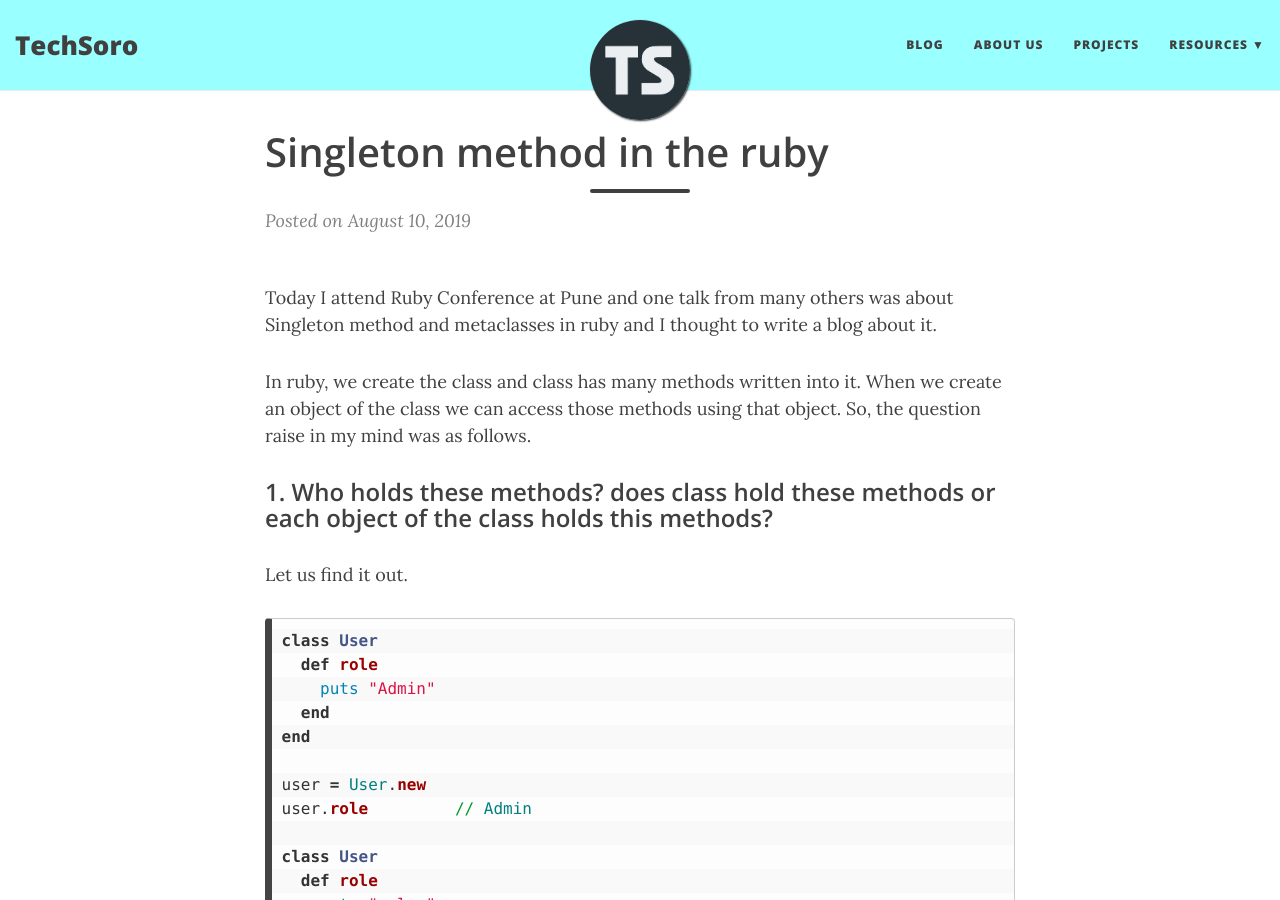
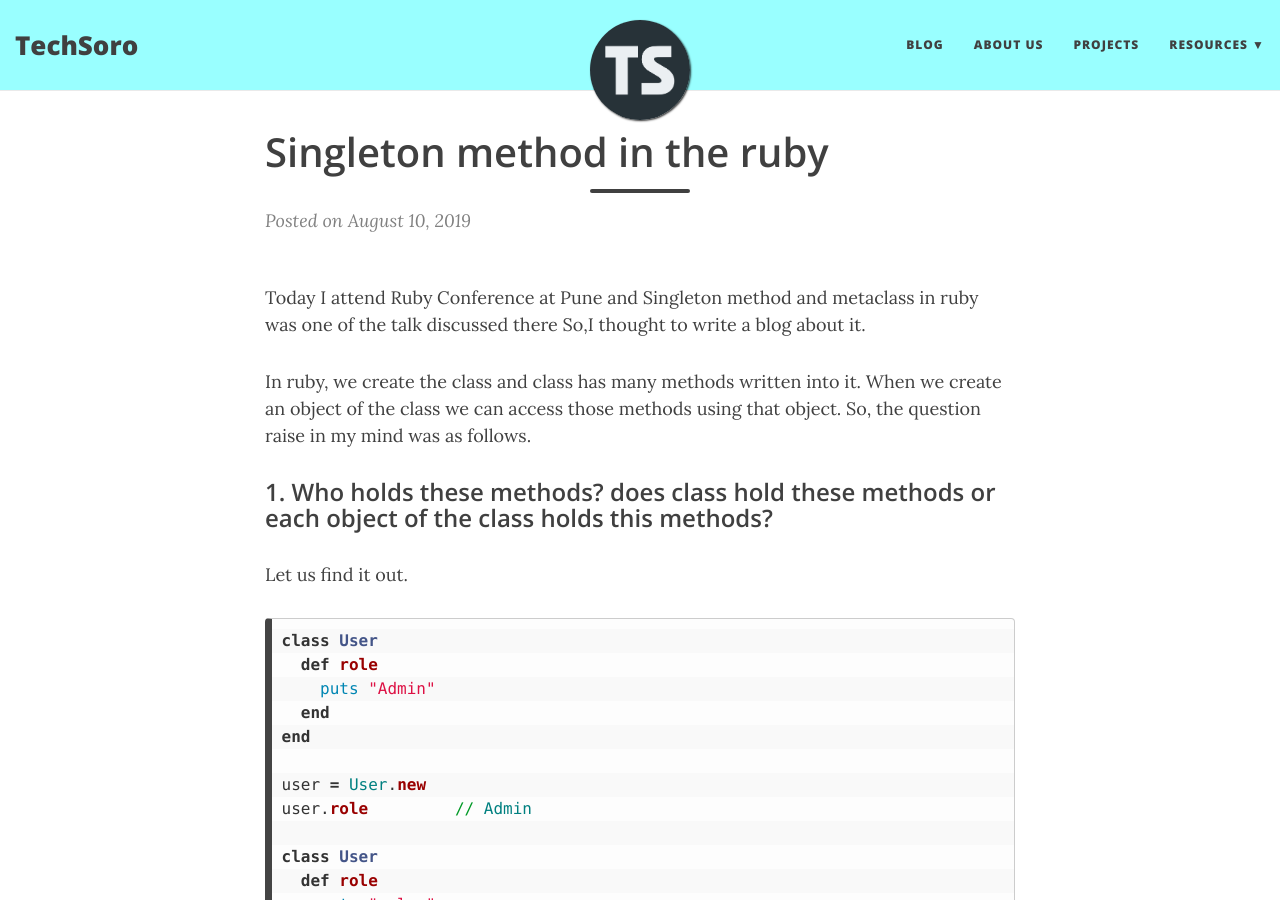
Before and after one commit to techsoro/techsoro-website, a Jekyll site: the page built from _posts/2019-08-10-singleton-method-in-the-ruby.md, in a window 1280 px wide and 900 px high. Built offline with Jekyll 4.4.1, drawn with Linux system fonts in a browser that asks for light colours; nearby versions of some CDN libraries.

Commit message:
Add singleton method blog

```diff
--- a/_posts/2019-08-10-singleton-method-in-the-ruby.md
+++ b/_posts/2019-08-10-singleton-method-in-the-ruby.md
@@ -6,7 +6,7 @@ tags: [Ruby]
 comments: true
 ---
 
-Today I attend Ruby Conference at Pune and one talk from many others was about Singleton method and metaclasses in ruby and I thought to write a blog about it.
+Today I attend Ruby Conference at Pune and Singleton method and metaclass in ruby was one of the talk discussed there So,I thought to write a blog about it.
 
 In ruby, we create the class and class has many methods written into it. When we create an object of the class we can access those methods using that object. So, the question raise in my mind was as follows.
 
```
